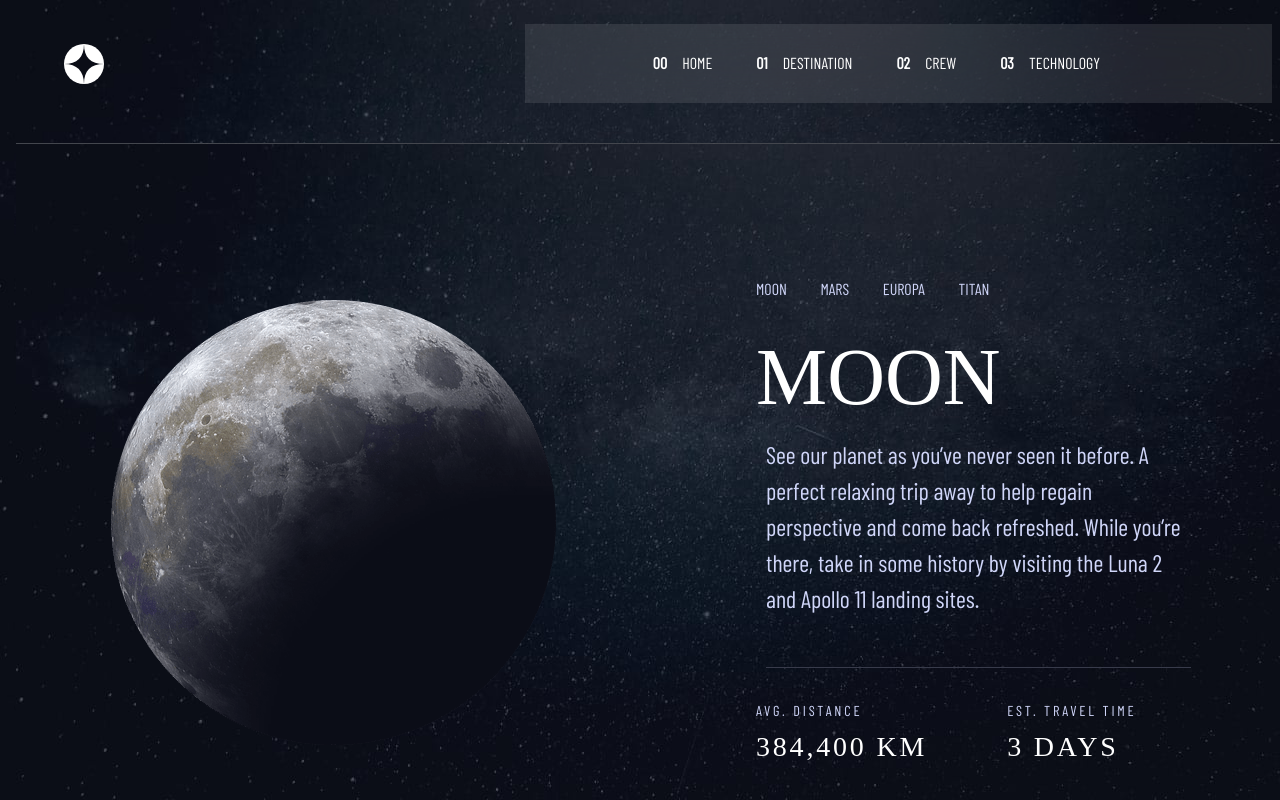
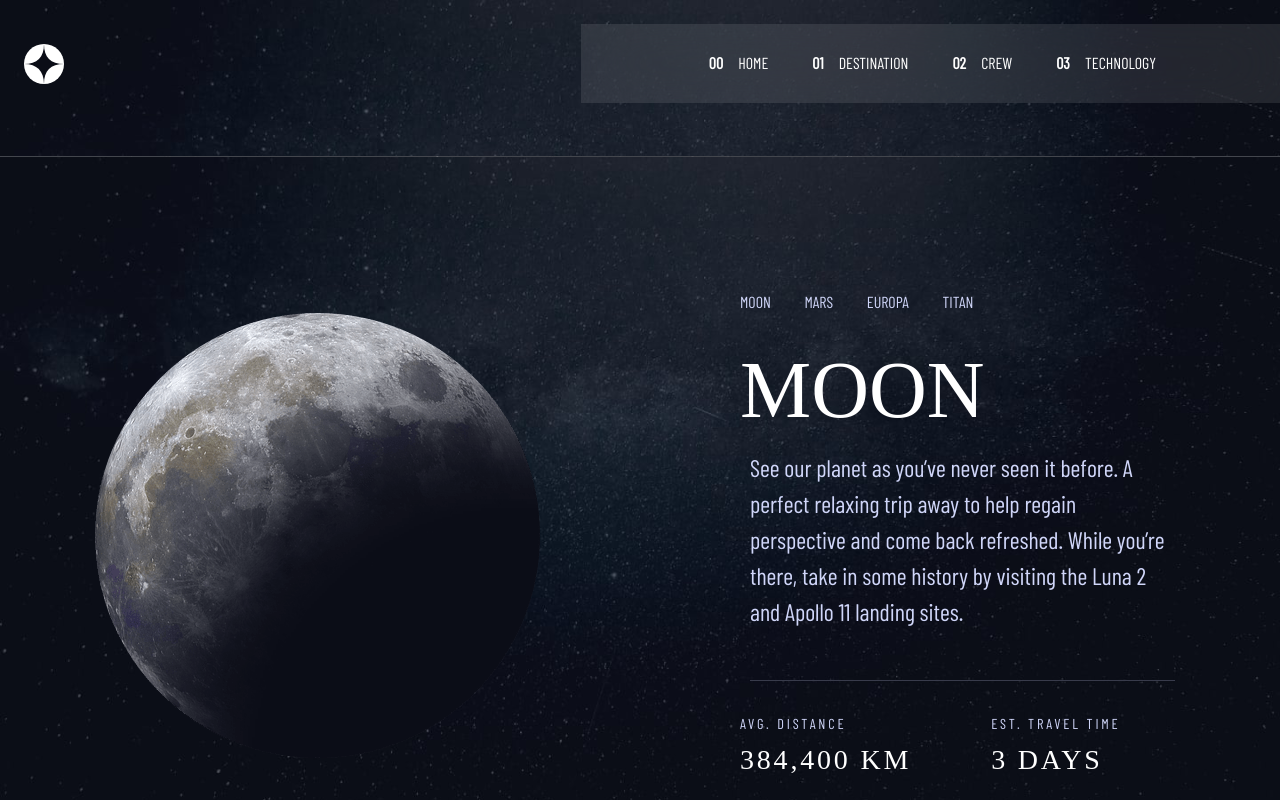
Before and after one commit to tplatt92/spaceTourism, a website: page starter-code/destination.html in a window 1280 px wide. Shown: the top 800 px of the page. Drawn offline with nearby package versions, Linux system fonts and the light colour scheme; a web font is replaced by a local one.

Commit message:
fixed container width bug and fixed nav

```diff
--- a/starter-code/destination_styles.css
+++ b/starter-code/destination_styles.css
@@ -37,6 +37,12 @@
     3. Add accessible line-height
     4. Improve text rendering
   */
+body,
+html {
+  width: 100%;
+  height: 100%;
+}
+
 body {
   line-height: 1.5;
   -webkit-font-smoothing: antialiased;
@@ -101,8 +107,6 @@ body {
   background-size: 100% 100%;
   background-position: center;
   height: 100vh;
-	width: calc(100% - 48px);
-
   color: var(--color-light);
   font-family: "Bellefair", serif;
   /* overflow-x: hidden; */
@@ -206,14 +210,14 @@ nav {
   filter: brightness(70%);
 }
 
-/* .nav__burger {
+.nav__burger {
   position: absolute;
   height: 21px;
   width: 24px;
   right: 0;
   top: 9px;
   z-index: 9999;
-} */
+}
 
 .nav__link span {
   font-weight: 700;
@@ -259,12 +263,14 @@ nav {
   }
 }
 
-/* For Tablet
 @media (min-width: 35em) {
-	.nav__link {
-		padding-right: 1rem;
+  nav {
+    position: fixed;
+    top: 0;
+    width: 100%;
+    z-index: 999999;
   }
-} */
+}
 
 /* For Desktop */
 @media (min-width: 64em) {
@@ -392,14 +398,11 @@ nav {
 
 /* For  Tablet */
 @media (min-width: 35em) {
-	body {
-		margin-left: 2.5rem;
-	}
-
   .planet_container {
     border-top: rgba(255, 255, 255, 0.232) 1px solid;
     border-bottom: rgba(255, 255, 255, 0.232) 1px solid;
     background-image: url("/starter-code/assets/destination/background-destination-tablet.jpg");
+    background-size: cover;
   }
   .home__wrapper {
     text-align: center;
@@ -414,7 +417,6 @@ nav {
     width: 300px;
     height: auto;
     padding-block: 3.5rem;
-
     align-self: center;
   }
 
@@ -444,10 +446,6 @@ nav {
 
 /* For Desktop */
 @media (min-width: 64em) {
-	body {
-		margin-left: 2.5rem;
-	}
-
   .planet_container {
     display: flex;
     flex-direction: row;
@@ -529,7 +527,7 @@ nav {
 
 /* Planets offset */
 
-/* #moon {
+#moon {
   top: 140px;
   box-shadow: 0px 2.8px 2.2px rgba(0, 0, 0, 0.027),
     0px 6.7px 5.3px rgba(0, 0, 0, 0.046), 0px 12.5px 10px rgba(0, 0, 0, 0.059),
@@ -559,4 +557,4 @@ nav {
     0px 6.7px 5.3px rgba(0, 0, 0, 0.046), 0px 12.5px 10px rgba(0, 0, 0, 0.059),
     0px 22.3px 17.9px rgba(0, 0, 0, 0.069),
     0px 41.8px 33.4px rgba(0, 0, 0, 0.074), 0px 100px 80px rgba(0, 0, 0, 0.07);
-} */
+}
```
Lines whose indentation alone changed are shown as unchanged.
